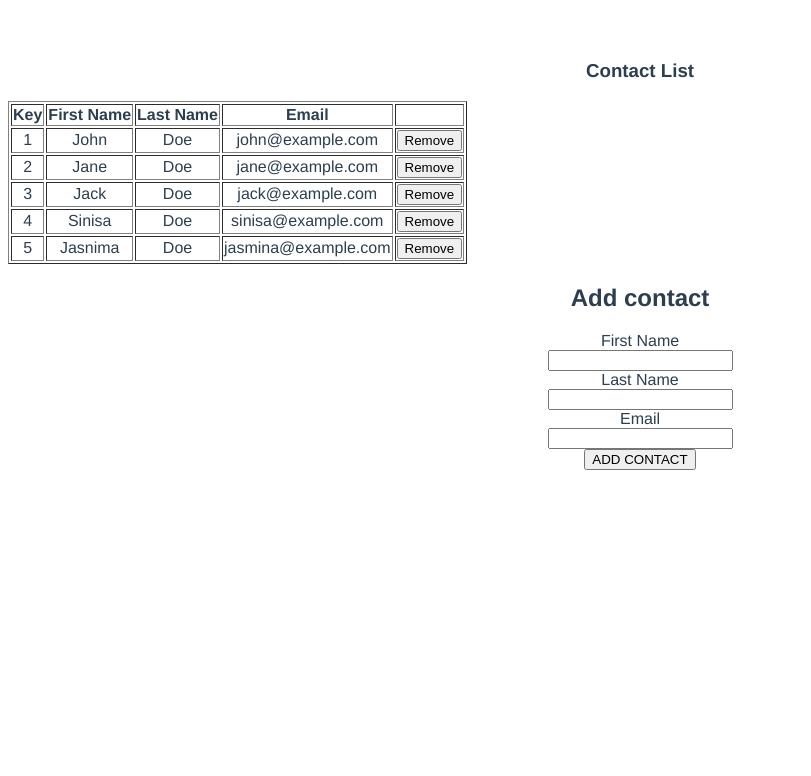
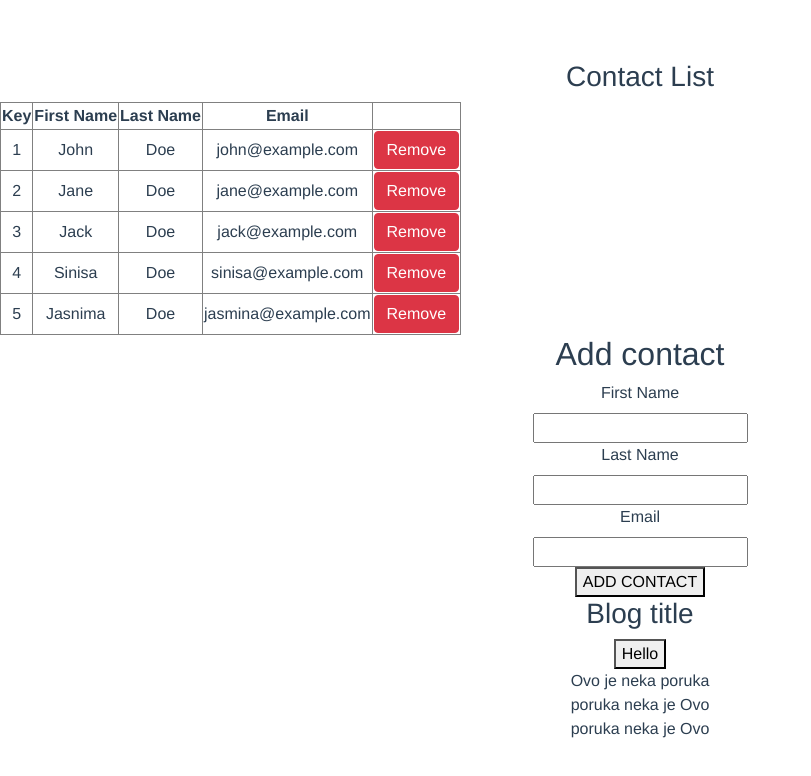
Before and after one commit to sinisam92/vue-contact-list, a Vue app: page / in a window 1280 px wide. Shown: the top 776 px of the page, without its empty margins (0-811 px from the left). Built offline with nearby package versions, Linux system fonts and the light colour scheme.

Commit message:
predavanje novo + button

```diff
--- a/package.json
+++ b/package.json
@@ -8,7 +8,8 @@
     "lint": "vue-cli-service lint"
   },
   "dependencies": {
-    "vue": "^2.5.17"
+    "vue": "^2.5.17",
+    "vue-router": "^3.0.1"
   },
   "devDependencies": {
     "@vue/cli-plugin-babel": "^3.1.1",
--- a/public/index.html
+++ b/public/index.html
@@ -5,6 +5,8 @@
     <meta http-equiv="X-UA-Compatible" content="IE=edge">
     <meta name="viewport" content="width=device-width,initial-scale=1.0">
     <link rel="icon" href="<%= BASE_URL %>favicon.ico">
+    <link rel="stylesheet" href="https://stackpath.bootstrapcdn.com/bootstrap/4.1.3/css/bootstrap.min.css" integrity="sha384-MCw98/SFnGE8fJT3GXwEOngsV7Zt27NXFoaoApmYm81iuXoPkFOJwJ8ERdknLPMO" crossorigin="anonymous">
+
     <title>contact-list</title>
   </head>
   <body>
--- a/src/App.vue
+++ b/src/App.vue
@@ -3,18 +3,36 @@
     <!-- <img alt="Vue logo" src="./assets/logo.png"> -->
     <!-- <HelloWorld msg="Welcome to Your Vue.js App"/> -->
     <ContactList/>
+    <BlogPost
+    :title="parentTitle"
+    @callParentFunction="parentFunction"
+    />
+
   </div>
 </template>
 
 <script>
 import HelloWorld from './components/HelloWorld.vue'
 import ContactList from './components/ContactList.vue'
+import BlogPost from './components/BlogPost.vue'
 
 export default {
   name: 'app',
   components: {
     HelloWorld,
-    ContactList
+    ContactList,
+    BlogPost
+  },
+  data() {
+    return {
+      parentTitle: 'Blog title'
+    };
+  },
+  methods: {
+    parentFunction(name, age) {
+      console.log('Hi from parent' + name + ' ' + age);
+
+    }
   }
 }
 </script>
--- /dev/null
+++ b/src/components/BlogPost.vue
@@ -0,0 +1,37 @@
+<template>
+<div>
+     <h3>{{ title }}</h3>
+    <button @click="functionInChild">Hello</button> <br>
+    {{ message }}
+    <br>
+    {{getReversedMessageMethod()}}
+    <br>
+    {{reverseMessageComputed}}
+</div>
+
+</template>
+
+<script>
+export default {
+    data() {
+        return {
+            message: 'Ovo je neka poruka'
+        }
+    },
+   props: ['title'],
+   methods: {
+       functionInChild() {
+           this.$emit('callParentFunction', 'Jack', 29)
+
+       },
+       getReversedMessageMethod() {
+           return this.message.split(' ').reverse().join(' ')
+       }
+   },
+   computed: {
+       reverseMessageComputed() {
+            return this.message.split(' ').reverse().join(' ')
+       }
+   }
+}
+</script>
--- a/src/components/ContactList.vue
+++ b/src/components/ContactList.vue
@@ -8,7 +8,7 @@
                 <th>First Name</th>
                 <th>Last Name</th>
                 <th>Email</th>
-                <th></th>
+
             </thead>
             <tbody>
                 <tr v-for="(contact, index) in contacts" :key="index">
@@ -17,7 +17,7 @@
                     <td>{{contact.lastName}}</td>
                     <td>{{contact.email}}</td>
                     <td>
-                        <button @click="removeContact(contact)" >Remove</button>
+                        <button class="btn btn-danger" @click="removeContact(contact)" >Remove</button>
                     </td>
                 </tr>
             </tbody>
```
Also changed, not shown: 1 other file (tests, documents, lock files or other folders).
